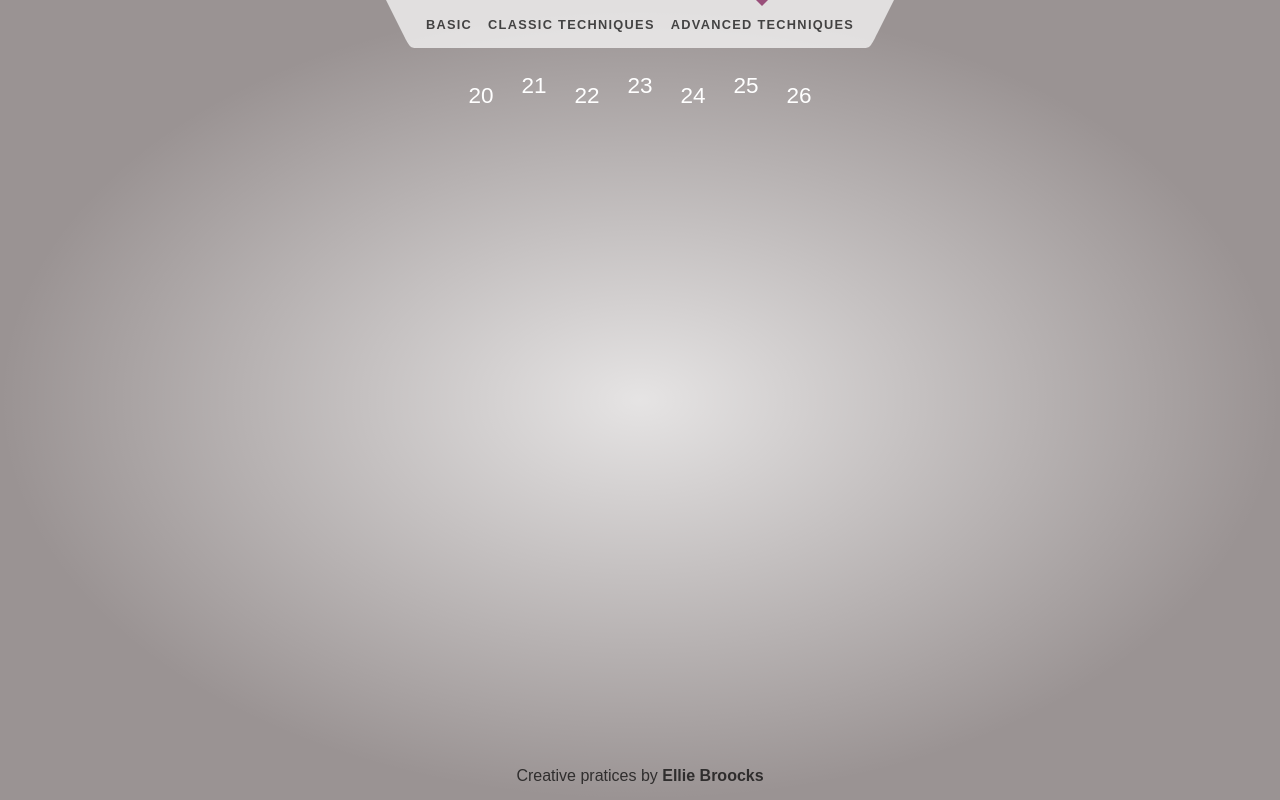
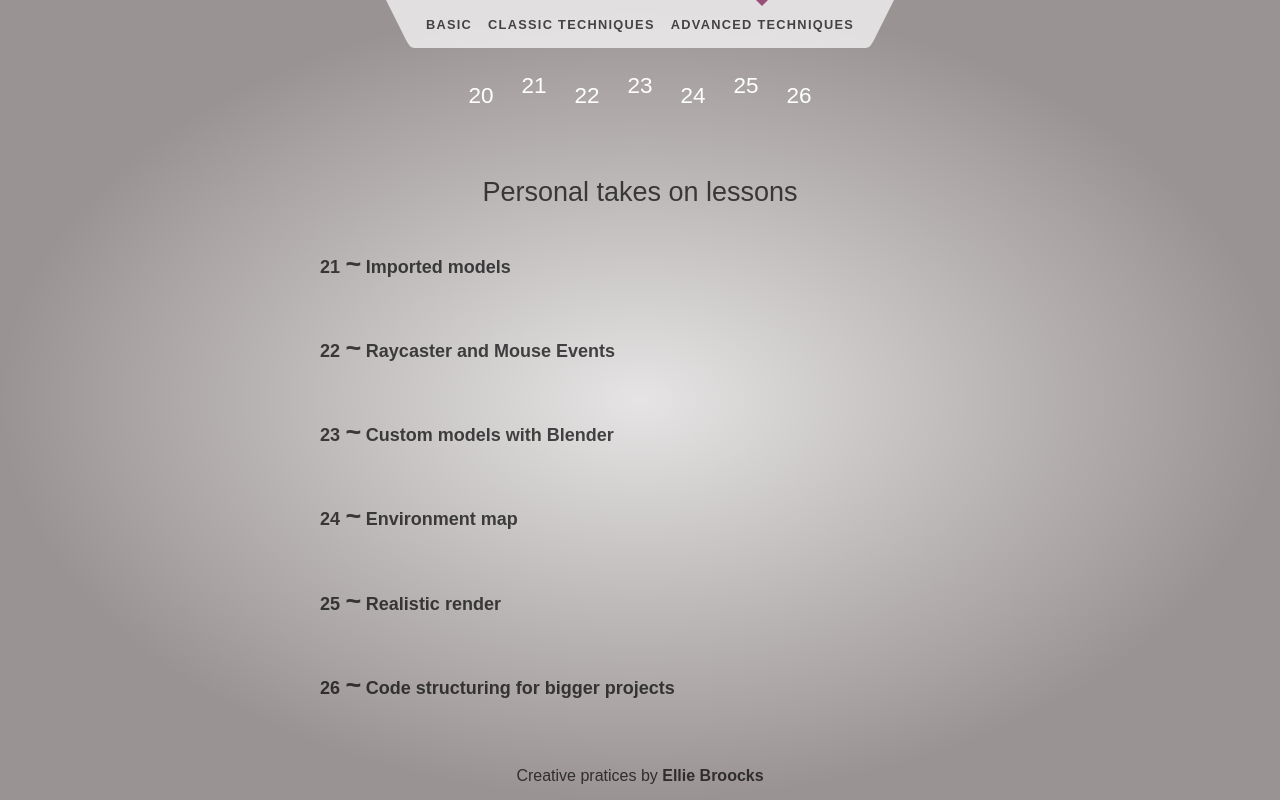
Before and after one commit to Ellie1341994/tsj32113, a SvelteKit app in the folder app/: page /tsj/advanced_techniques in a window 1280 px wide. Built offline with nearby package versions, Linux system fonts and the light colour scheme.

Commit message:
Add initial advanced technique code

```diff
--- a/app/src/routes/tsj/advanced_techniques/+page.svelte
+++ b/app/src/routes/tsj/advanced_techniques/+page.svelte
@@ -1 +1,39 @@
+<script>
+	import lessonTitles from '$lib/static/lessons/content/titles';
+	import { DIFFERENCES } from '$lib/static/lessons/content/differences';
+</script>
+
 <!-- <slot /> -->
+<article>
+	<h2>Personal takes on lessons</h2>
+	{#each lessonTitles.slice(20, 26) as sectionTitle, i (sectionTitle)}
+		<section>
+			<h3>{i + 21} <i style="font-size: 27px;">~</i> {sectionTitle}</h3>
+			{#each Object.values(DIFFERENCES[sectionTitle] || {}) as DIF (DIF)}
+				<ul><ol>{DIF || 'Test'}</ol></ul>
+			{/each}
+		</section>
+	{/each}
+</article>
+
+<style lang="scss">
+	article {
+		width: 100%;
+		display: flex;
+		flex-direction: column;
+		align-items: center;
+		justify-content: space-between;
+		height: 100%;
+		overflow: scroll;
+		section {
+			width: 50%;
+			height: 100%;
+		}
+	}
+	h2 {
+		font-size: 27px;
+	}
+	h3 {
+		font-size: 18px;
+	}
+</style>
--- /dev/null
+++ b/app/src/routes/tsj/advanced_techniques/[page=lesson]/+page.svelte
@@ -0,0 +1,5 @@
+<script>
+	console.log('checking for duplicated execution: basics lesson');
+</script>
+
+<!-- <slot /> -->
--- a/app/src/routes/tsj/classic_techniques/+page.svelte
+++ b/app/src/routes/tsj/classic_techniques/+page.svelte
@@ -8,7 +8,7 @@
 	<h2>Personal takes on lessons</h2>
 	{#each lessonTitles.slice(13, 20) as sectionTitle, i (sectionTitle)}
 		<section>
-			<h3>{i + 14} ~ {sectionTitle}</h3>
+			<h3>{i + 14} <i style="font-size: 27px;">~</i> {sectionTitle}</h3>
 			{#each Object.values(DIFFERENCES[sectionTitle] || {}) as DIF (DIF)}
 				<ul><ol>{DIF || 'Test'}</ol></ul>
 			{/each}
```
Also changed, not shown: app/src/lib/advanced_techniques/20.svelte (added, +23 -0 lines), app/src/routes/tsj/advanced_techniques/[page=lesson]/+layout.svelte (added, +36 -0 lines).
